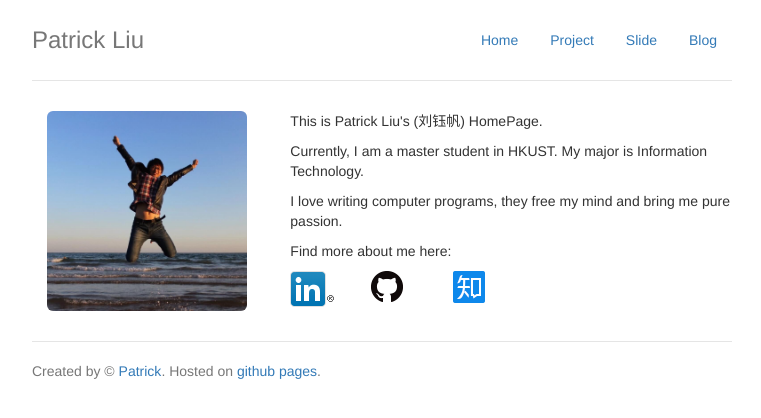
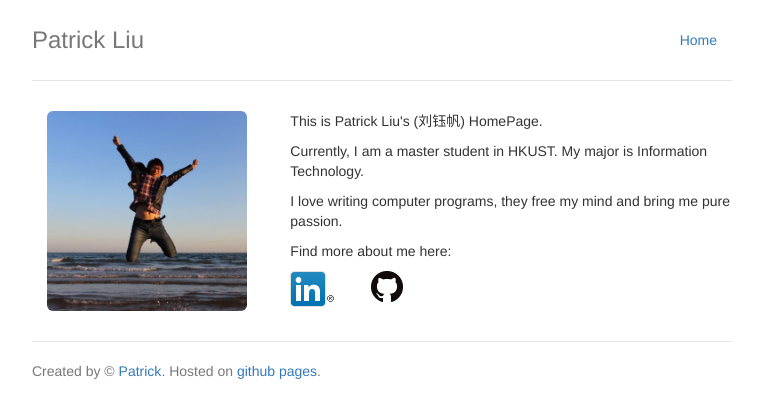
Before and after one commit to yufan-liu/yufan-liu.github.io, a Jekyll site: the page built from index.html, in a window 1280 px wide. Shown: the top 418 px of the page, without its empty margins (258-1019 px from the left). Built offline with Jekyll 4.4.1, drawn with Linux system fonts in a browser that asks for light colours.

Commit message:
fix links

```diff
--- a/_layouts/default.html
+++ b/_layouts/default.html
@@ -47,9 +47,9 @@
         <nav>
             <ul class="nav nav-pills pull-right">
                 <li role="presentation"><a href="/index.html">Home</a></li>
-                <li role="presentation"><a href="/project.html">Project</a></li>
-                <li role="presentation"><a href="/slide.html">Slide</a></li>
-                <li role="presentation"><a href="/blog.html">Blog</a></li>
+                <!--<li role="presentation"><a href="/project.html">Project</a></li>-->
+                <!--<li role="presentation"><a href="/slide.html">Slide</a></li>-->
+                <!--<li role="presentation"><a href="/blog.html">Blog</a></li>-->
             </ul>
         </nav>
         <h3 class="text-muted">Patrick Liu</h3>
--- a/index.html
+++ b/index.html
@@ -16,9 +16,8 @@ excerpt: This is Patrick Liu's Homepage
             <p></p>
             <p>Find more about me here:</p>
             <div class="row">
-                <div class="col-md-2"><a href="https://hk.linkedin.com/in/patrickliu0527"><img src="{{ site.github.url }}/image/linkedin-favicon.png"/></a></div>
+                <div class="col-md-2"><a href="https://www.linkedin.com/in/liuyufan"><img src="{{ site.github.url }}/image/linkedin-favicon.png"/></a></div>
                 <div class="col-md-2"><a href="https://github.com/yufan-liu"><img src="{{ site.github.url }}/image/github-favicon.ico"/></a></div>
-                <div class="col-md-2"><a href="https://www.zhihu.com/people/liu-yu-fan-86"><img src="{{ site.github.url }}/image/zhihu-favicon.ico"/></a></div>
             </div>
         </div>
     </div>
```
